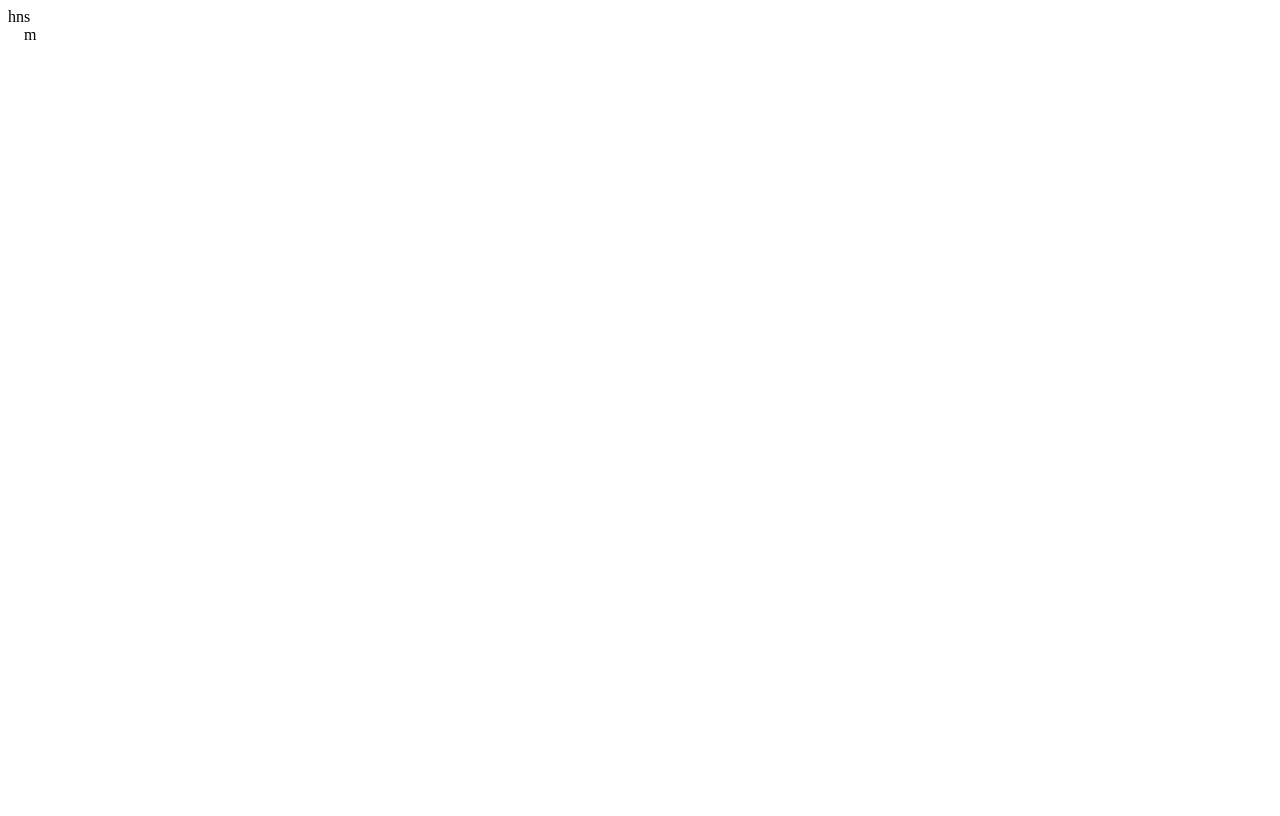
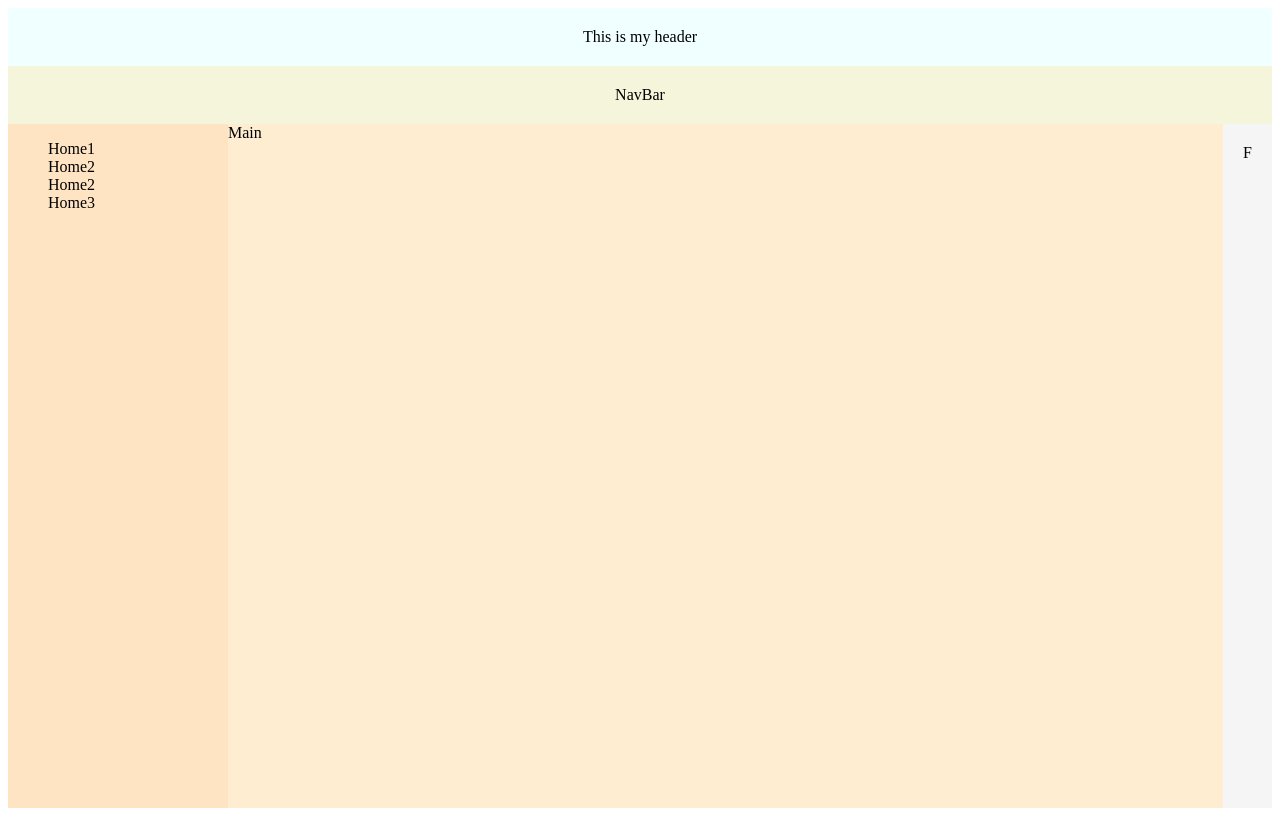
Before and after one commit to itsmepramila/html-css-practice, a plain HTML site: page homepage.html in a window 1280 px wide. Drawn offline with Linux system fonts and the light colour scheme.

Commit message:
homepage design

```diff
--- a/homepage.html
+++ b/homepage.html
@@ -7,20 +7,69 @@
     <style>
         .page{
             display: flex;
-            direction: column;
+            flex-direction: column;
             min-height: 100vh;
+
+
         }
+        .header{
+            display: flex;
+            justify-content: center;
+            padding: 20px;
+            background-color: azure;
+
+
+
+        }
+        .navBar{
+            display: flex;
+            justify-content: center;
+            padding: 20px;
+            background-color: beige;
+
+        }
+        .content{
+            flex: 1;
+            display: flex;
+
+
+        }
+        .sidebar{
+
+            width: 220px;
+            background-color: bisque;
+
+        }
+        .main{
+            flex: 1;
+            background-color: rgba(255, 230, 192, 0.729);
+        }
+        .footer{
+            background-color: whitesmoke;
+            padding: 20px;
+        }
+        .style-ul{
+            list-style-type: none;
+        }
+
     </style>
 </head>
 <body>
     <div class="page">
-        <div class="header">h</div>
-        <nav class="navBar">n</nav>
+        <div class="header">This is my header</div>
+        <nav class="navBar">NavBar</nav>
         <div class="content">
-            <aside class="sidebar">s</aside>
-            <main class="main">m</main>
-        </div>
-        <div class="footer"></div>
+            <aside class="sidebar">
+                <ul class="style-ul">
+                    <li>Home1</li>
+                    <li>Home2</li>
+                    <li>Home2</li>
+                    <li>Home3</li>
+                </ul>
+            </aside>
+            <main class="main">Main</main>
+
+        <div class="footer">F</div>
 
     </div>
 
```
